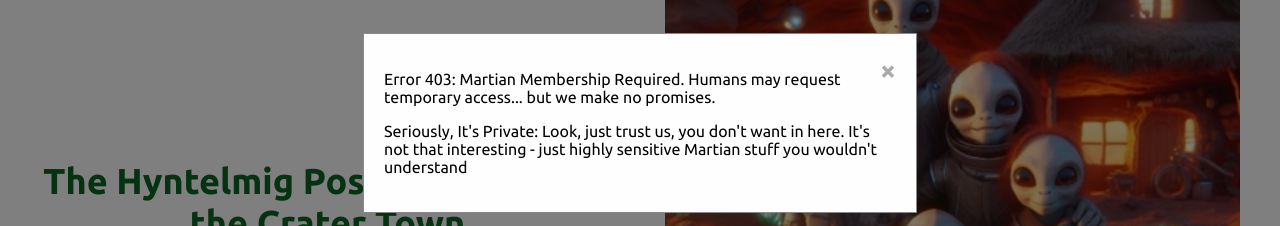
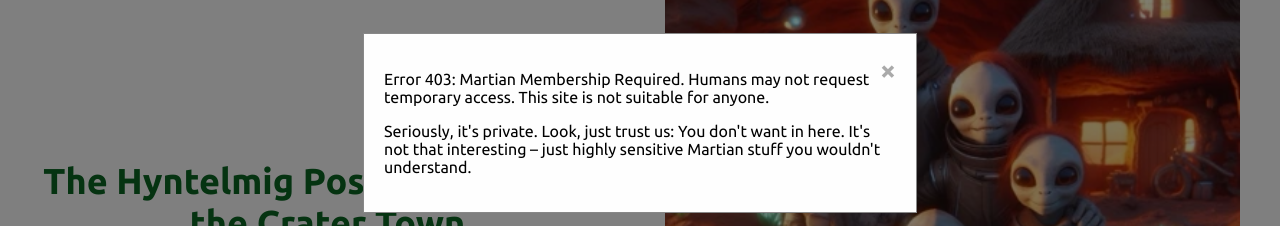
Before and after one commit to FritzThird/my-test, a plain HTML site: page index.html in a window 1280 px wide. Shown: the part 159-385 px from the top of the page. Drawn offline with Linux system fonts and the light colour scheme.

Commit message:
Update index.html

```diff
--- a/index.html
+++ b/index.html
@@ -17,7 +17,9 @@
   <div id="popup-message">
   <div class="popup-content">
     <span class="close-button" onclick="closePopup()">&times;</span>
-    <p>Error 403: Martian Membership Required. Humans may request temporary access... but we make no promises.<p>Seriously, It's Private: Look, just trust us, you don't want in here. It's not that interesting - just highly sensitive Martian stuff you wouldn't understand</p></p>
+    <p>Error 403: Martian Membership Required. Humans may not request temporary access. This site is not suitable for anyone.</p>
+
+<p>Seriously, it's private. Look, just trust us: You don't want in here. It's not that interesting – just highly sensitive Martian stuff you wouldn't understand.</p>
   </div>
 </div>
 
```
